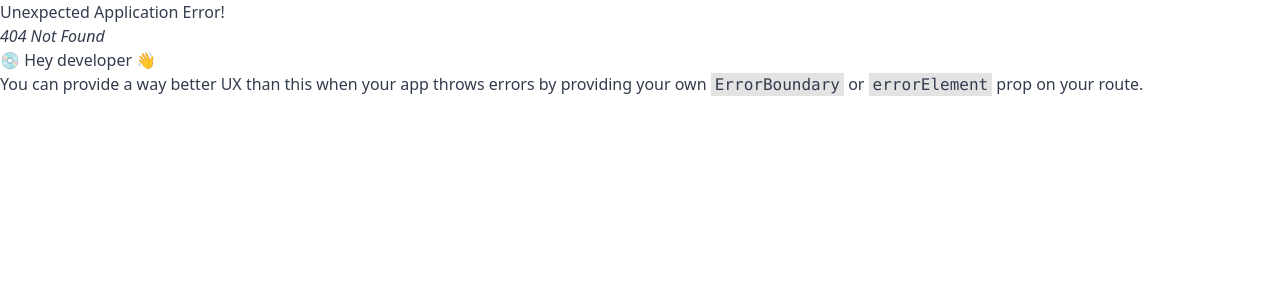
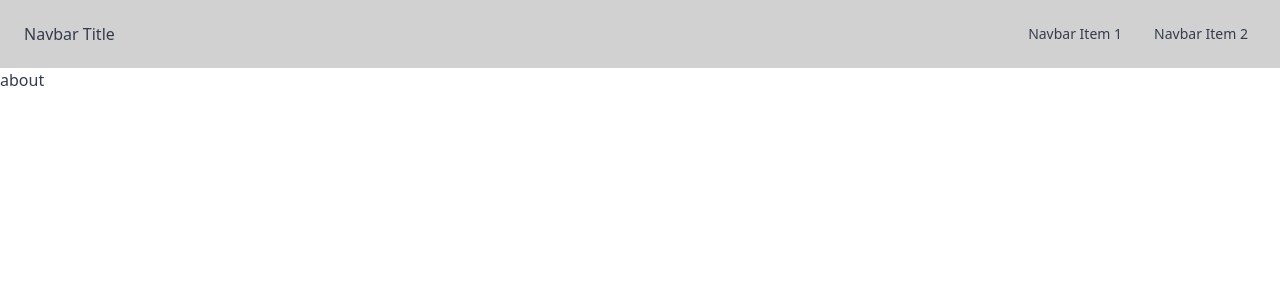
Before and after one commit to sajjadujjamanemon09/Clean-Co-Client, a React (Vite) app: page /about in a window 1280 px wide. Before the commit this address had no page. Shown: the top 300 px of the page. Built offline with nearby package versions, Linux system fonts and the light colour scheme.

Commit message:
Implement Admin routing system

```diff
--- a/package.json
+++ b/package.json
@@ -13,6 +13,7 @@
     "axios": "^1.6.5",
     "firebase": "^10.7.1",
     "init": "^0.1.2",
+    "prop-types": "^15.8.1",
     "react": "^18.2.0",
     "react-dom": "^18.2.0",
     "react-router-dom": "^6.21.1"
--- a/src/App.jsx
+++ b/src/App.jsx
@@ -1,13 +1,10 @@
-
+import { Outlet } from "react-router-dom";
+import MainLayout from "./components/layout/MainLayout/MainLayout";
 
 function App() {
-
-
-  return (
-    <>
-  <h1>Clean Co</h1>
-    </>
-  )
+  return <MainLayout>
+    <Outlet/>
+  </MainLayout>;
 }
 
-export default App
+export default App;
--- /dev/null
+++ b/src/components/layout/AdminLayout/AdminLayout.jsx
@@ -0,0 +1,17 @@
+import { Outlet } from "react-router-dom";
+
+
+const AdminLayout = () => {
+  return (
+    <div className="flex h-screen">
+      <div className="bg-green-500 flex-[1]">
+        <h1>Sidebar</h1>
+      </div>
+      <div className="bg-red-400 flex-[3]">
+        <Outlet/>
+        </div>
+    </div>
+  );
+};
+
+export default AdminLayout;
--- /dev/null
+++ b/src/components/layout/MainLayout/MainLayout.jsx
@@ -0,0 +1,42 @@
+/* eslint-disable react/prop-types */
+
+
+
+
+const MainLayout = ({children}) => {
+    return (
+        <div className="drawer">
+  <input id="my-drawer-3" type="checkbox" className="drawer-toggle" />
+  <div className="drawer-content flex flex-col">
+    {/* Navbar */}
+    <div className="w-full navbar bg-base-300">
+      <div className="flex-none lg:hidden">
+        <label htmlFor="my-drawer-3" aria-label="open sidebar" className="btn btn-square btn-ghost">
+          <svg xmlns="http://www.w3.org/2000/svg" fill="none" viewBox="0 0 24 24" className="inline-block w-6 h-6 stroke-current"><path strokeLinecap="round" strokeLinejoin="round" strokeWidth="2" d="M4 6h16M4 12h16M4 18h16"></path></svg>
+        </label>
+      </div>
+      <div className="flex-1 px-2 mx-2">Navbar Title</div>
+      <div className="flex-none hidden lg:block">
+        <ul className="menu menu-horizontal">
+          {/* Navbar menu content here */}
+          <li><a>Navbar Item 1</a></li>
+          <li><a>Navbar Item 2</a></li>
+        </ul>
+      </div>
+    </div>
+    {/* Page content here */}
+    {children}
+  </div>
+  <div className="drawer-side">
+    <label htmlFor="my-drawer-3" aria-label="close sidebar" className="drawer-overlay"></label>
+    <ul className="menu p-4 w-80 min-h-full bg-base-200">
+      {/* Sidebar content here */}
+      <li><a>Sidebar Item 1</a></li>
+      <li><a>Sidebar Item 2</a></li>
+    </ul>
+  </div>
+</div>
+    );
+};
+
+export default MainLayout;
--- /dev/null
+++ b/src/page/About/About.jsx
@@ -0,0 +1,11 @@
+
+
+const About = () => {
+    return (
+        <div>
+            about
+        </div>
+    );
+};
+
+export default About;
--- /dev/null
+++ b/src/page/AddService/AddService.jsx
@@ -0,0 +1,11 @@
+
+
+const AddService = () => {
+    return (
+        <div>
+            <h2>Add Service</h2>
+        </div>
+    );
+};
+
+export default AddService;
--- /dev/null
+++ b/src/page/Contact/Contact.jsx
@@ -0,0 +1,11 @@
+
+
+const Contact = () => {
+    return (
+        <div>
+            Contact
+        </div>
+    );
+};
+
+export default Contact;
--- /dev/null
+++ b/src/page/Login/Login.jsx
@@ -0,0 +1,11 @@
+
+
+const Login = () => {
+    return (
+        <div>
+            login
+        </div>
+    );
+};
+
+export default Login;
--- /dev/null
+++ b/src/page/Register/Register.jsx
@@ -0,0 +1,11 @@
+
+
+const Register = () => {
+    return (
+        <div>
+            register
+        </div>
+    );
+};
+
+export default Register;
```
Also changed, not shown: src/routes/index.jsx (+36 -2 lines).
